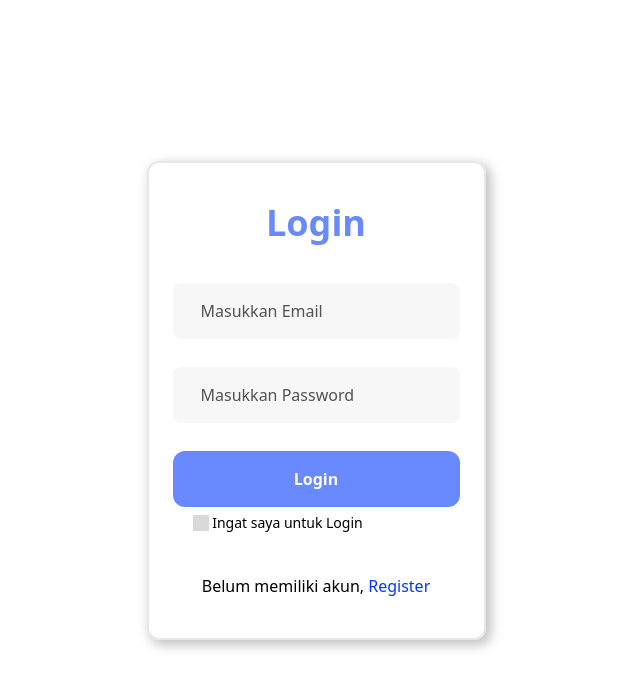
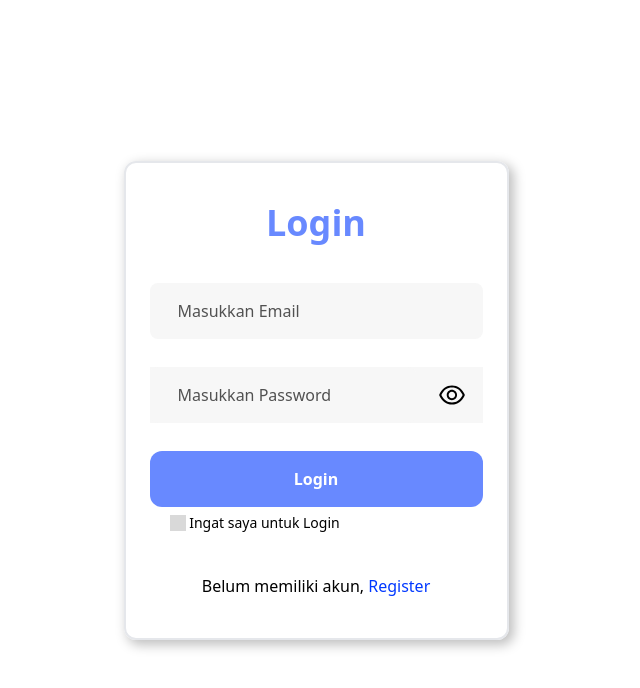
Before and after one commit to DwarZOX/figmaSlicingTask, a React (Vite) app: page / in a window 1280 px wide. Shown: the top 688 px of the page, without its empty margins (324-964 px from the left). Built offline with nearby package versions, Linux system fonts and the light colour scheme.

Commit message:
update input password

```diff
--- a/src/pages/landing/Login.jsx
+++ b/src/pages/landing/Login.jsx
@@ -4,6 +4,7 @@ import Input from "../../components/Input";
 import { useEffect, useState } from "react";
 import instance from "../../api/api";
 import Checkbox from "../../components/Checkbox";
+import { AiOutlineEye, AiOutlineEyeInvisible } from "react-icons/ai";
 
 function Login() {
   document.title = "Login Page";
@@ -11,6 +12,7 @@ function Login() {
   const navigate = useNavigate();
   const [email, setEmail] = useState("");
   const [password, setPassword] = useState("");
+  const [eye, setEye] = useState(true)
   const [rememberMe, setRememberMe] = useState(false);
 
   useEffect(() => {
@@ -60,7 +62,6 @@ function Login() {
           localStorage.removeItem("email");
           localStorage.removeItem("password");
         }
-        console.log('ini respon status',response.status)
       })
       .catch((error) => {
         console.log(error);
@@ -84,14 +85,17 @@ function Login() {
             className={" py-4 px-7 text-md"}
             onChange={(e) => setEmail(e.target.value)}
           />
+          <div className="inline-flex justify-between items-center bg-[#F7F7F7]">
           <Input
-            type="password"
+            type={eye?"text":"password"}
             placeholder="Masukkan Password"
             value={password}
-            className={" py-4 px-7 text-md"}
+            className={"w-[80%] py-4 px-7 text-md"}
             onChange={(e) => setPassword(e.target.value)}
             setPassword
           />
+          <span className="pr-4 text-3xl" onClick={()=>setEye(!eye)}>{eye ? (<AiOutlineEye />) : (<AiOutlineEyeInvisible />)}</span>
+          </div>
           <Button
             type="submit"
             buttonStatus={"Login"}
```
